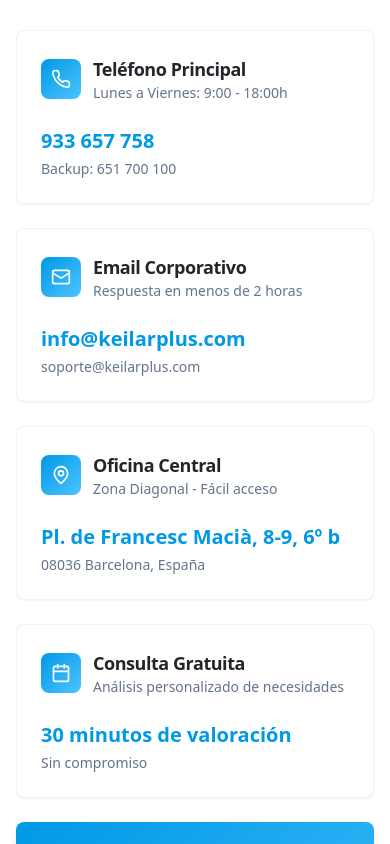
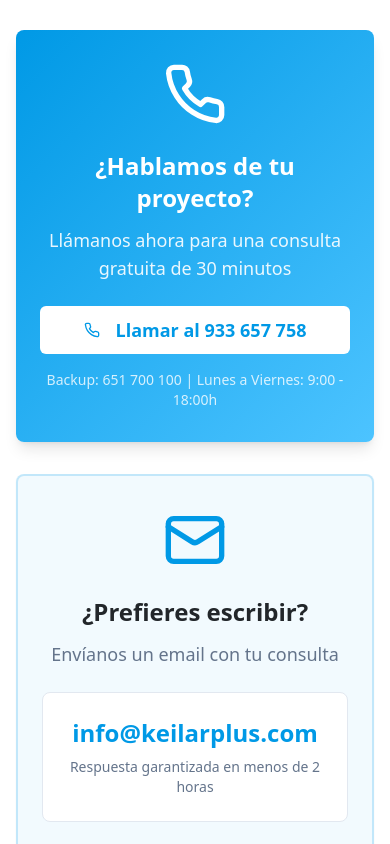
Before and after one commit to Irgb77/keilar-medtech-innovate, a React (Vite) app: page / in a window 390 px wide. Shown: the part 10400-11244 px from the top of the page. Built offline with nearby package versions, Linux system fonts and the light colour scheme.

Commit message:
Refactor contact and CTA buttons
Remove redundant contact information section. Update all call-to-action buttons to link to the contact methods section.

```diff
--- a/src/components/ContactSection.tsx
+++ b/src/components/ContactSection.tsx
@@ -56,40 +56,12 @@ const ContactSection = () => {
           </p>
         </div>
 
-        <div className="grid lg:grid-cols-2 gap-8 mb-16">
-          {/* Contact Information */}
-          <div className="space-y-6">
-            <div className="grid gap-6">
-              {contactInfo.map((info, index) => (
-                <Card key={index} className="group hover:shadow-card transition-all duration-300 border-border/50">
-                  <CardHeader>
-                    <div className="flex items-center space-x-3">
-                      <div className="w-10 h-10 bg-gradient-primary rounded-lg flex items-center justify-center group-hover:scale-110 transition-transform duration-300">
-                        <info.icon className="h-5 w-5 text-white" />
-                      </div>
-                      <div>
-                        <CardTitle className="text-lg text-foreground">{info.title}</CardTitle>
-                        <CardDescription className="text-muted-foreground text-sm">
-                          {info.description}
-                        </CardDescription>
-                      </div>
-                    </div>
-                  </CardHeader>
-                  <CardContent>
-                    <div className="space-y-1">
-                      <div className="font-semibold text-primary text-xl">{info.value}</div>
-                      <div className="text-sm text-muted-foreground">{info.secondary}</div>
-                    </div>
-                  </CardContent>
-                </Card>
-              ))}
-            </div>
-
-            {/* Main Call to Action */}
+        <div className="grid lg:grid-cols-2 gap-8 max-w-4xl mx-auto">
+          {/* Main Call to Action - Phone */}
           <Card className="bg-gradient-primary text-white border-0 shadow-lg">
-              <CardContent className="pt-6">
+            <CardContent className="pt-8 pb-8">
               <div className="text-center">
-                  <Phone className="h-12 w-12 mx-auto mb-4 text-white" />
+                <Phone className="h-16 w-16 mx-auto mb-6 text-white" />
                 <h3 className="font-bold text-2xl mb-3">¿Hablamos de tu proyecto?</h3>
                 <p className="text-white/90 mb-6 text-lg">
                   Llámanos ahora para una consulta gratuita de 30 minutos
@@ -112,16 +84,16 @@ const ContactSection = () => {
 
           {/* Email Alternative */}
           <Card className="border-2 border-primary/20 bg-primary/5">
-              <CardContent className="pt-6">
+            <CardContent className="pt-8 pb-8">
               <div className="text-center">
-                  <Mail className="h-8 w-8 mx-auto mb-3 text-primary" />
-                  <h3 className="font-bold text-lg mb-2 text-foreground">¿Prefieres escribir?</h3>
-                  <p className="text-muted-foreground mb-4">
+                <Mail className="h-16 w-16 mx-auto mb-6 text-primary" />
+                <h3 className="font-bold text-2xl mb-3 text-foreground">¿Prefieres escribir?</h3>
+                <p className="text-muted-foreground mb-6 text-lg">
                   Envíanos un email con tu consulta
                 </p>
-                  <div className="bg-background p-4 rounded-lg border">
-                    <div className="font-semibold text-primary text-lg">info@keilarplus.com</div>
-                    <div className="text-sm text-muted-foreground mt-1">
+                <div className="bg-background p-6 rounded-lg border">
+                  <div className="font-semibold text-primary text-2xl mb-2">info@keilarplus.com</div>
+                  <div className="text-sm text-muted-foreground">
                     Respuesta garantizada en menos de 2 horas
                   </div>
                 </div>
@@ -129,70 +101,6 @@ const ContactSection = () => {
             </CardContent>
           </Card>
         </div>
-
-          {/* Service Areas & Additional Info */}
-          <div className="space-y-6">
-            <Card className="border-border/50">
-              <CardHeader>
-                <CardTitle className="text-lg text-foreground">
-                  <Clock className="inline h-5 w-5 mr-2 text-primary" />
-                  Horarios de Atención
-                </CardTitle>
-              </CardHeader>
-              <CardContent className="space-y-3">
-                <div className="flex justify-between">
-                  <span className="text-muted-foreground">Lunes - Viernes</span>
-                  <span className="font-medium text-foreground">9:00 - 18:00</span>
-                </div>
-                <div className="flex justify-between">
-                  <span className="text-muted-foreground">Sábados</span>
-                  <span className="font-medium text-foreground">10:00 - 14:00</span>
-                </div>
-                <div className="flex justify-between">
-                  <span className="text-muted-foreground">Domingos</span>
-                  <span className="font-medium text-foreground">Cerrado</span>
-                </div>
-                <div className="border-t border-border pt-3 mt-3">
-                  <div className="text-sm text-muted-foreground">
-                    <strong className="text-primary">Urgencias:</strong> Contacto 24/7 para clientes
-                  </div>
-                </div>
-              </CardContent>
-            </Card>
-
-            <Card className="border-border/50">
-              <CardHeader>
-                <CardTitle className="text-lg text-foreground">
-                  Sectores que Atendemos
-                </CardTitle>
-              </CardHeader>
-              <CardContent>
-                <ul className="space-y-2">
-                  {serviceAreas.map((area, index) => (
-                    <li key={index} className="flex items-center text-sm text-muted-foreground">
-                      <div className="w-2 h-2 bg-primary rounded-full mr-3"></div>
-                      {area}
-                    </li>
-                  ))}
-                </ul>
-              </CardContent>
-            </Card>
-
-            <Card className="bg-muted/50 border-border/50">
-              <CardContent className="pt-6">
-                <div className="text-center">
-                  <MapPin className="h-8 w-8 mx-auto mb-3 text-primary" />
-                  <h3 className="font-bold text-lg mb-2 text-foreground">Visítanos</h3>
-                  <div className="space-y-1">
-                    <div className="font-medium text-foreground">Pl. de Francesc Macià, 8-9, 6º b</div>
-                    <div className="text-sm text-muted-foreground">08036 Barcelona, España</div>
-                    <div className="text-xs text-muted-foreground mt-2">Zona Diagonal - Fácil acceso</div>
-                  </div>
-                </div>
-              </CardContent>
-            </Card>
-          </div>
-        </div>
       </div>
     </section>
   );
```
Lines whose indentation alone changed are shown as unchanged.
